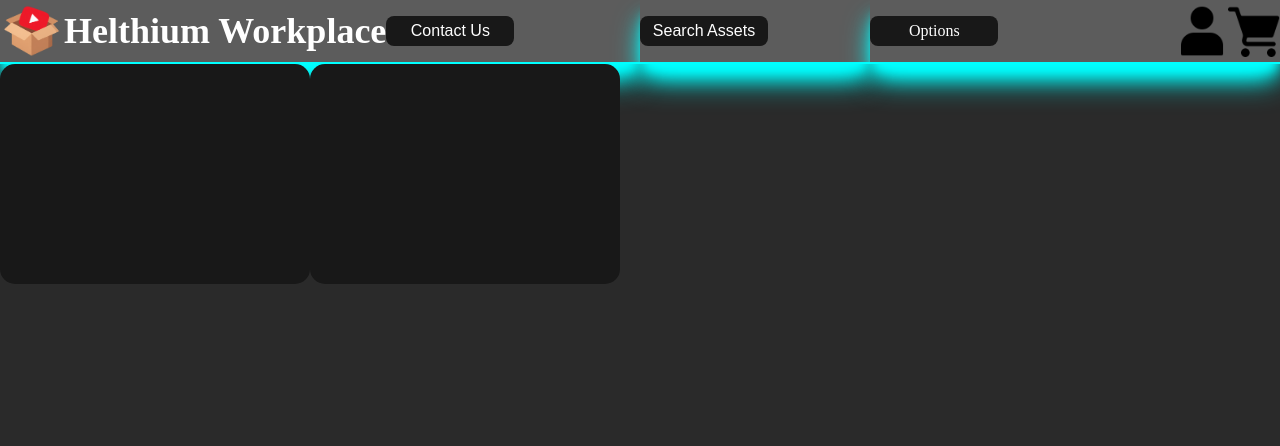
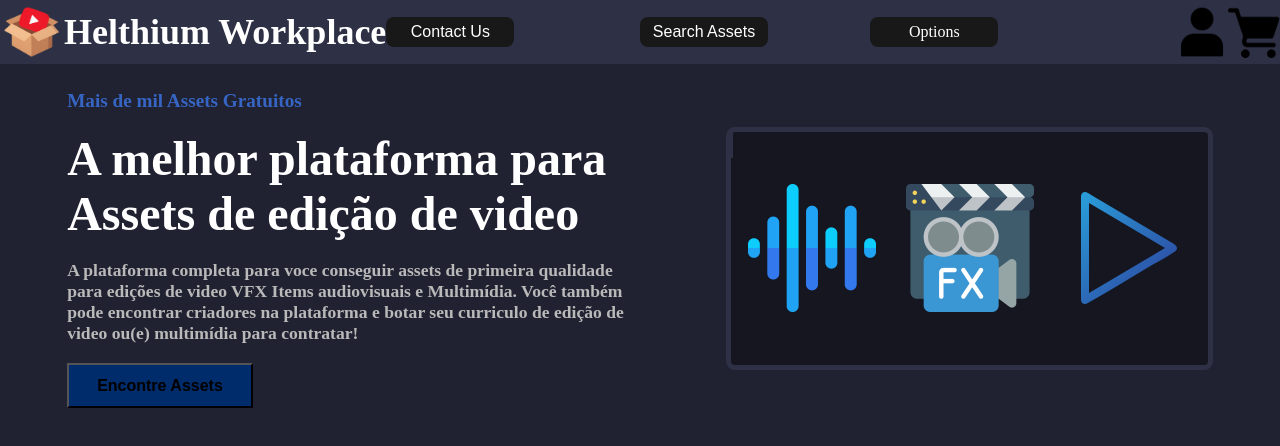
Before and after one commit to artuca2010/MyLp2, a plain HTML site: page index.html in a window 1280 px wide. Drawn offline with Linux system fonts and the light colour scheme.

Commit message:
feat: more features!
more features added in the Saas

```diff
--- a/LpStyle.css
+++ b/LpStyle.css
@@ -5,7 +5,7 @@
 }
 
 body {
-  background-color: #2a2a2a;
+   background-color: #202231;
 }
 
 #navbar {
@@ -21,45 +21,26 @@ body {
 .banner {
   width: 50vw;
   height: 5vw;
-  background-color: #5c5c5c;
+    background-color: #2e3145;
   align-items: center;
   display: flex;
-
-  border-bottom: 2px solid #00ffff;
-
-  box-shadow:
-    0 10px 10px -5px #00ffff,
-    0 15px 20px -5px #00ffff,
-    0 20px 30px -5px #00ffff;
 }
 
 #b1 {
-  background-color: #5c5c5c;
+    background-color: #2e3145;
   display: flex;
   justify-content: space-between;
   align-items: center;
   padding: 4;
   width: 36%;
-    border-bottom: 2px solid #00ffff;
-
-  box-shadow:
-    0 10px 10px -5px #00ffff,
-    0 15px 20px -5px #00ffff,
-    0 20px 30px -5px #00ffff;
 }
 
 #b2 {
-  background-color: #5c5c5c;
+  background-color: #2e3145;
   display: flex;
   justify-content: space-around;
   width: 64%;
   align-items: center;
-    border-bottom: 2px solid #00ffff;
-
-  box-shadow:
-    0 10px 10px -5px #00ffff,
-    0 15px 20px -5px #00ffff,
-    0 20px 30px -5px #00ffff;
 }
 
 .Logo {
@@ -174,27 +155,84 @@ body {
   font-weight: bold;
 }
 
+
 .page-container {
-  display: flex;
-  justify-content: start;
-  margin-bottom: 100px;
-  position:absolute
+    display: flex;
+    justify-content: space-around;
+    align-items: center;
+    margin-bottom: 100px;
+    width: 100%;
+    padding: 2vw;
+    box-sizing: border-box;
 }
 
 .left-column {
-  display: flex;
-  justify-content: center;
-  align-items: center;
+    display: flex;
+    flex-direction: column;
+    gap: 1.5vw;
+    width: 45vw;
 }
 
-.AdImage {
-  width: 310px;
-  height: 220px;
+#Block1 {
+    background-color: red;
+}
+
+#UpperSubtitle {
+  color: rgb(54, 101, 195);
+    font-size: 1.2rem;
+    font-weight: bold;
+}
+
+#MainTitle {
+    color: white;
+    font-size: 3rem;
+    font-weight: bold;
+}
+
+#Subtitle {
+    color: rgb(185, 185, 185);
+    font-size: 1.1rem;
+    font-weight: bold;
+}
+
+/* Left column */
+#WorkAreaMain {
+    width: 38vw;
+    height: 19vw;
+    border-radius: 0.7vw;
+    display: flex;
+    align-items: start;
+    justify-content: space-between;
+    border: 5px solid #2e3145;
+     background-color: #151620;
+}
+#MiniBarAreaMain{
+  background-color: #2e3145;
   display: flex;
-  flex-direction: column;
-  justify-content: flex-end;
+  justify-content: start;
+  width: 5rem;
+  height: 1.6rem;
+}
+#BigAreaMain{
+  display: flex;
+  width: 2000rem;
+  height: 14.5rem;
+  align-items: center;
   justify-content: space-around;
-  background-color: #181818;
-  border-radius: 15px;
-  margin: 1;
 }
+.IconsAreaMain {
+  display: flex;
+  width: 10vw;
+  height: 10vw;
+}
+/*-----Sections Buttons -----*/
+#MainButton1 {
+  width: 14.5vw;
+  height: 3.5vw;
+  font-size: 1rem;
+  font-weight: bold;
+  background-color: rgb(0, 44, 107);
+}
+#MainButton2 {
+
+}
--- a/index.html
+++ b/index.html
@@ -38,8 +38,23 @@
     </header>
     <main class="main-content">
         <section class="page-container">
-            <div class="AdImage"></div>
-            <div class="AdImage"></div>
+            <div class="left-column">
+                <div id="UpperSubtitle">Mais de mil Assets Gratuitos</div>
+                <div id="MainTitle">A melhor plataforma para Assets de edição de video</div>
+                <div id="Subtitle">A plataforma completa para voce conseguir assets de primeira qualidade para
+                    edições de video VFX Items audiovisuais e Multimídia. Você também pode encontrar criadores na
+                    plataforma e botar seu curriculo de edição de video ou(e) multimídia para contratar!</div>
+                    <button id="MainButton1">Encontre Assets</button>
+            </div>
+
+            <div id="WorkAreaMain">
+                <div id="MiniBarAreaMain"></div>
+                <div id="BigAreaMain">
+                    <img src="Assets/wave-sound.png" class="IconsAreaMain">
+                    <img src="Assets/clapperboard.png" class="IconsAreaMain">
+                    <img src="Assets/play (1).png" class="IconsAreaMain">
+                </div>
+            </div>
         </section>
     </main>
     </div>
```
Also changed, not shown: Assets/clapperboard.png (added), Assets/play (1).png (added), Assets/wave-sound.png (added).
